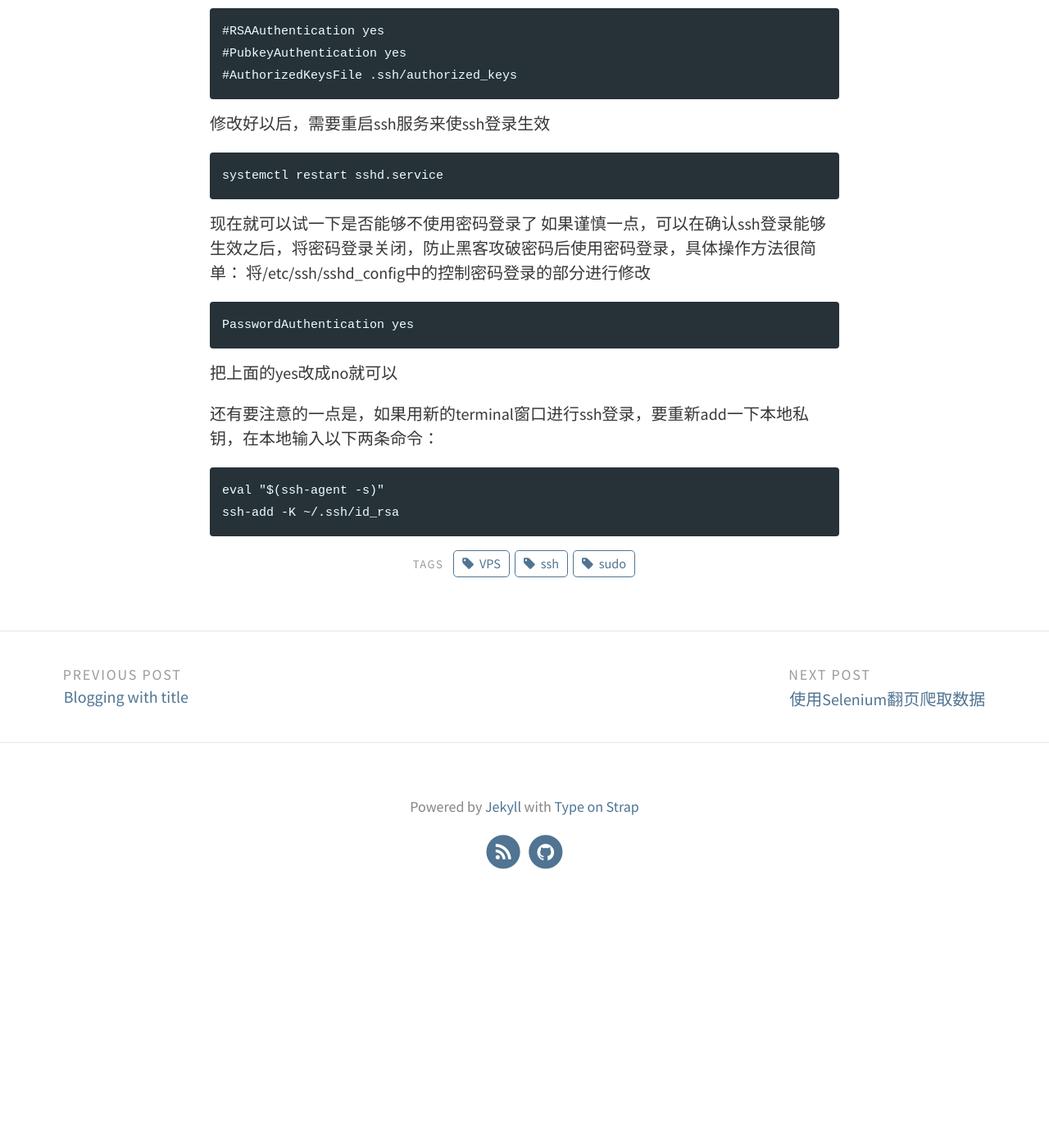
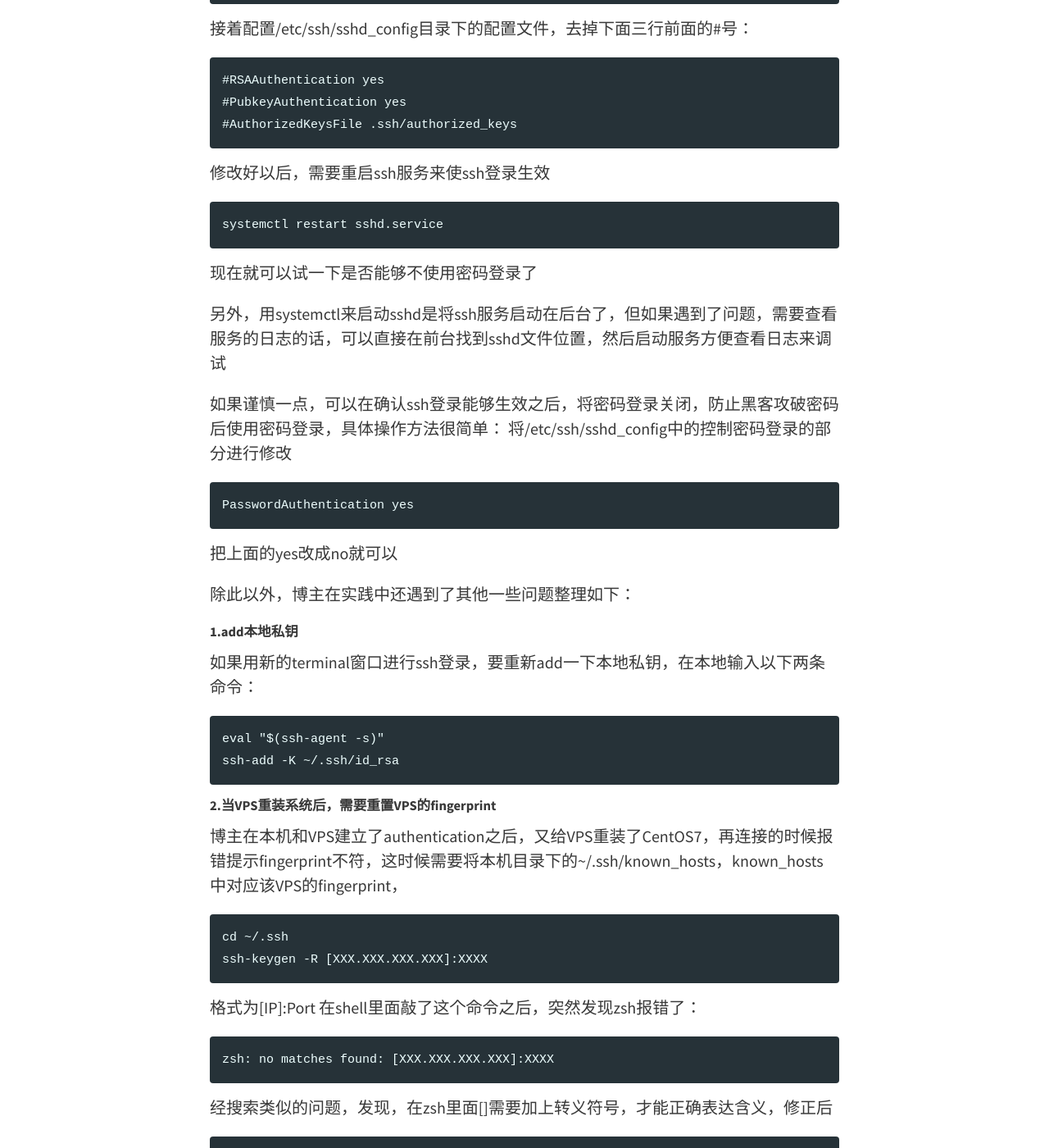
Before and after one commit to linan-zhou/linan-zhou.github.io, a Jekyll site: the page built from _posts/2018-03-02-vps-security.md, in a window 1280 px wide and 1400 px high, scrolled down 2357 px. Shown: the whole window at 82% size. Built offline with Jekyll 4.4.1, drawn with Linux system fonts in a browser that asks for light colours; before the commit the page ends 3502 px from its top, so only the background shows below that; some of the changed text lies outside the part shown.

Commit message:
Changes for my blog.

```diff
--- a/_config.yml
+++ b/_config.yml
@@ -15,7 +15,7 @@ theme_settings:
 
   # Header and footer text
   header_text: > #two or three lines to describe your site
-     <p>  <code>linan-zhou's blog for Python Learning</code> <br> 分享在 <code>Python</code> 学习中的经验与总结 <br> \n <br> 联系我：<code>zhoulinan14@gmail.com</code> </p>
+     <p>  <code>linan-zhou's blog for Python Learning</code> <br> 分享在 <code>Python</code> 学习中的经验与总结 <br>  <br> 联系我：<code>zhoulinan14@gmail.com</code> </p>
   header_text_feature_image: assets/img/pexels/triangular.jpeg
   footer_text: >
    Powered by <a href="https://jekyllrb.com/">Jekyll</a> with <a href="https://github.com/sylhare/Type-on-Strap">Type on Strap</a>
--- a/_posts/2018-03-02-vps-security.md
+++ b/_posts/2018-03-02-vps-security.md
@@ -61,7 +61,7 @@ username为新增用户的用户名，为新用户设置并确认密码后，就
 
     mv id_rsa.pub authorized_keys
 
-下面修改公钥文件的权限和这个目录的权限
+下面修改公钥文件的权限和这个目录的权限，600代表只有拥有者才拥有读写文件的权限，700代表只有拥有者才拥有读写和执行的权限，一开始博主没有进行这一步操作，系统出于安全原因，无法开启开启ssh登录。
 
     chmod 600 ./authorized_keys
     chmod 700 /home/username/.ssh
@@ -77,6 +77,9 @@ username为新增用户的用户名，为新用户设置并确认密码后，就
     systemctl restart sshd.service
 
 现在就可以试一下是否能够不使用密码登录了
+
+另外，用systemctl来启动sshd是将ssh服务启动在后台了，但如果遇到了问题，需要查看服务的日志的话，可以直接在前台找到sshd文件位置，然后启动服务方便查看日志来调试
+
 如果谨慎一点，可以在确认ssh登录能够生效之后，将密码登录关闭，防止黑客攻破密码后使用密码登录，具体操作方法很简单：
 将/etc/ssh/sshd_config中的控制密码登录的部分进行修改
 
@@ -84,7 +87,30 @@ username为新增用户的用户名，为新用户设置并确认密码后，就
 
 把上面的yes改成no就可以
 
-还有要注意的一点是，如果用新的terminal窗口进行ssh登录，要重新add一下本地私钥，在本地输入以下两条命令：
+
+除此以外，博主在实践中还遇到了其他一些问题整理如下：
+
+##### 1.add本地私钥
+
+如果用新的terminal窗口进行ssh登录，要重新add一下本地私钥，在本地输入以下两条命令：
 
     eval "$(ssh-agent -s)"
     ssh-add -K ~/.ssh/id_rsa
+
+##### 2.当VPS重装系统后，需要重置VPS的fingerprint
+
+博主在本机和VPS建立了authentication之后，又给VPS重装了CentOS7，再连接的时候报错提示fingerprint不符，这时候需要将本机目录下的~/.ssh/known_hosts，known_hosts中对应该VPS的fingerprint，
+
+    cd ~/.ssh
+    ssh-keygen -R [XXX.XXX.XXX.XXX]:XXXX
+
+格式为[IP]:Port
+在shell里面敲了这个命令之后，突然发现zsh报错了：
+
+    zsh: no matches found: [XXX.XXX.XXX.XXX]:XXXX
+
+经搜索类似的问题，发现，在zsh里面[]需要加上转义符号，才能正确表达含义，修正后
+
+    ssh-keygen -R \[XXX.XXX.XXX.XXX\]:XXXX
+
+成功删除了known_hosts文件中关于这个VPS的相关信息，可以less known_hosts确认查看
```
Also changed, not shown: other parts of _posts/2018-03-02-vps-security.md (+2 -2 lines).
